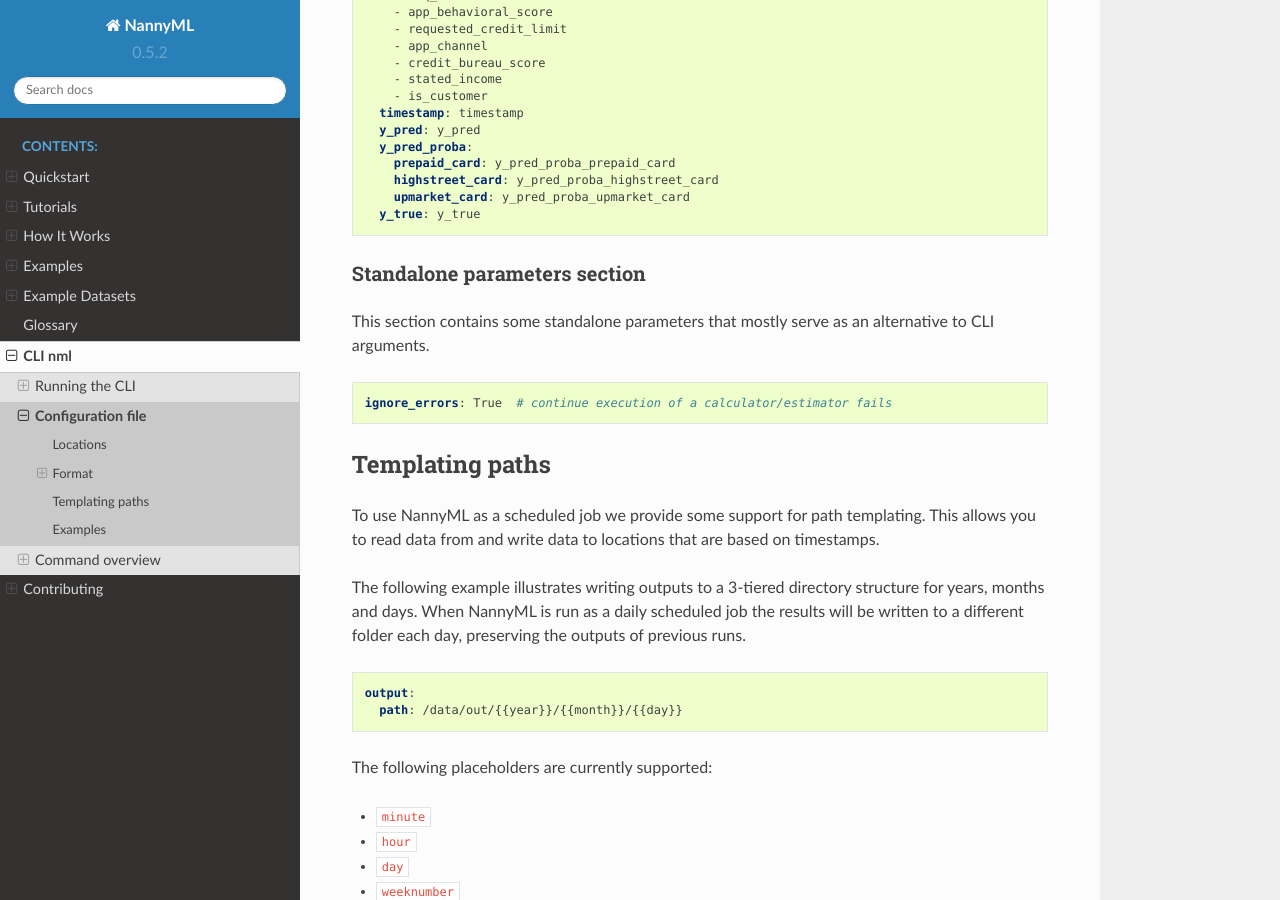
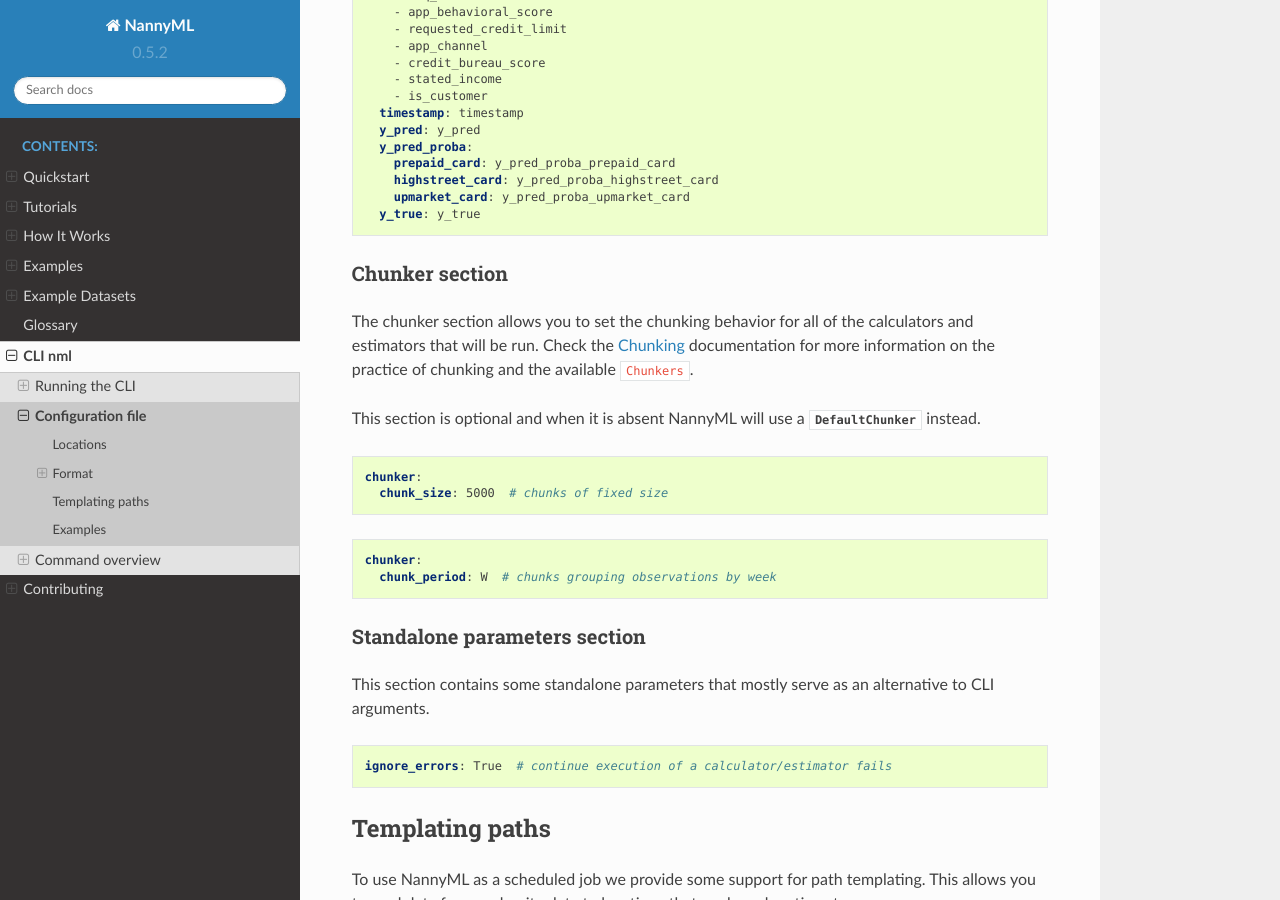
Before and after one commit to NannyML/nannyml, a Sphinx documentation site: the page built from docs/cli/configuration_file.rst, in a window 1280 px wide and 900 px high, scrolled down 3881 px. Built offline with Sphinx 7.4.7 and the Read the Docs theme 2.0.0, drawn with Linux system fonts in a browser that asks for light colours; pages that are not in the unit, such as notebooks, are missing from menus; some of the changed text lies outside the part shown.

Commit message:
[skip ci] Update CLI config file docs
- Fixed code sample
- Added forgotten chunker section

```diff
--- a/docs/cli/configuration_file.rst
+++ b/docs/cli/configuration_file.rst
@@ -219,6 +219,25 @@
         upmarket_card: y_pred_proba_upmarket_card
       y_true: y_true
 
+Chunker section
+*****************
+
+The chunker section allows you to set the chunking behavior for all of the calculators and estimators that will be run.
+Check the :ref:`chunking` documentation for more information on the practice of chunking and the available ``Chunkers``.
+
+This section is optional and when it is absent NannyML will use a :class:`~nannyml.chunking.DefaultChunker` instead.
+
+.. code-block:: yaml
+
+    chunker:
+      chunk_size: 5000  # chunks of fixed size
+
+
+.. code-block:: yaml
+
+    chunker:
+      chunk_period: W  # chunks grouping observations by week
+
 Standalone parameters section
 *****************************
 
@@ -321,6 +348,9 @@
           client_kwargs:
             aws_access_key_id: 'RESULTS_ACCESS_KEY_ID'
             aws_secret_access_key: 'RESULTS_SECRET_ACCESS_KEY'
+
+    chunker:
+      chunk_size: 5000
 
     column_mapping:
       features:
```
Also changed, not shown: other parts of docs/cli/configuration_file.rst (+8 -0 lines).
